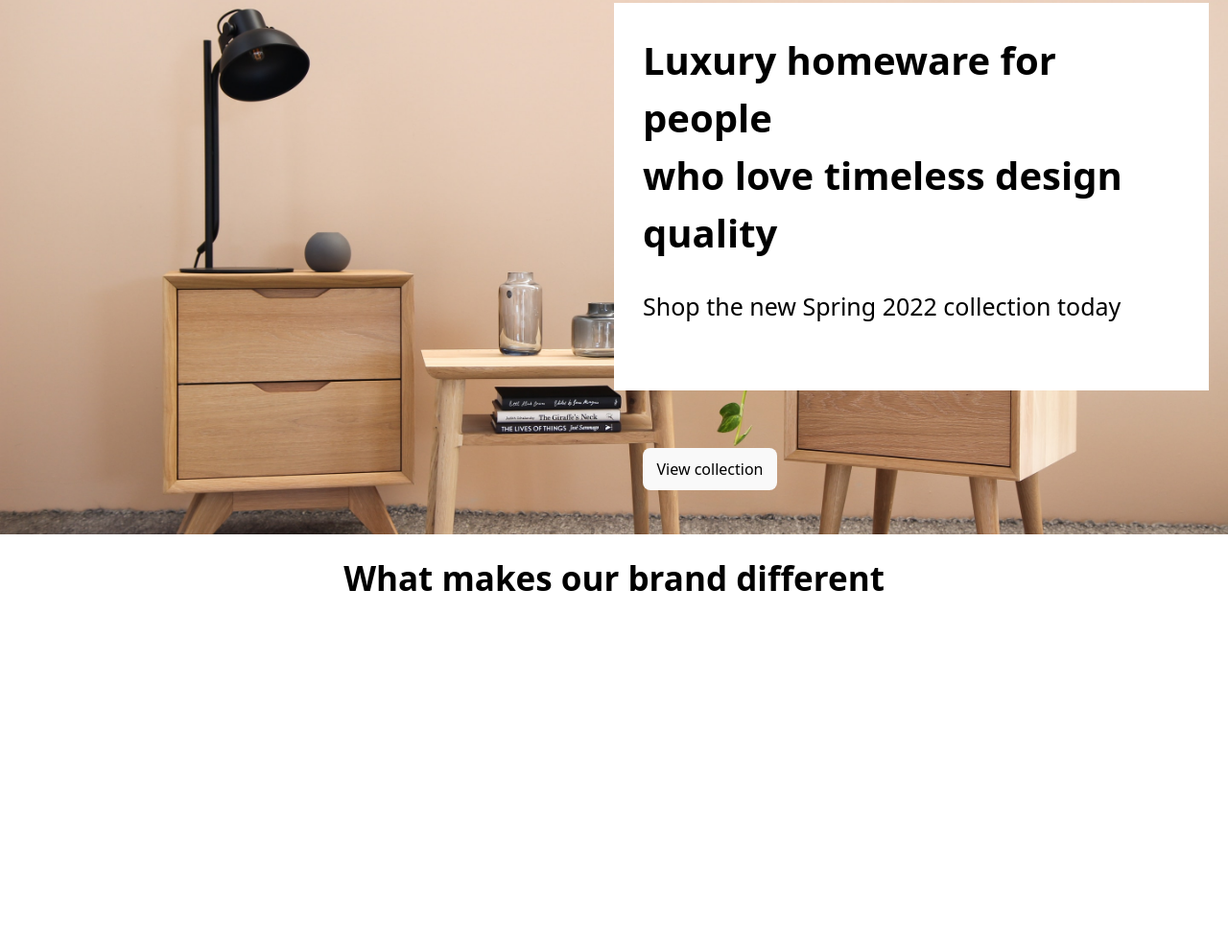
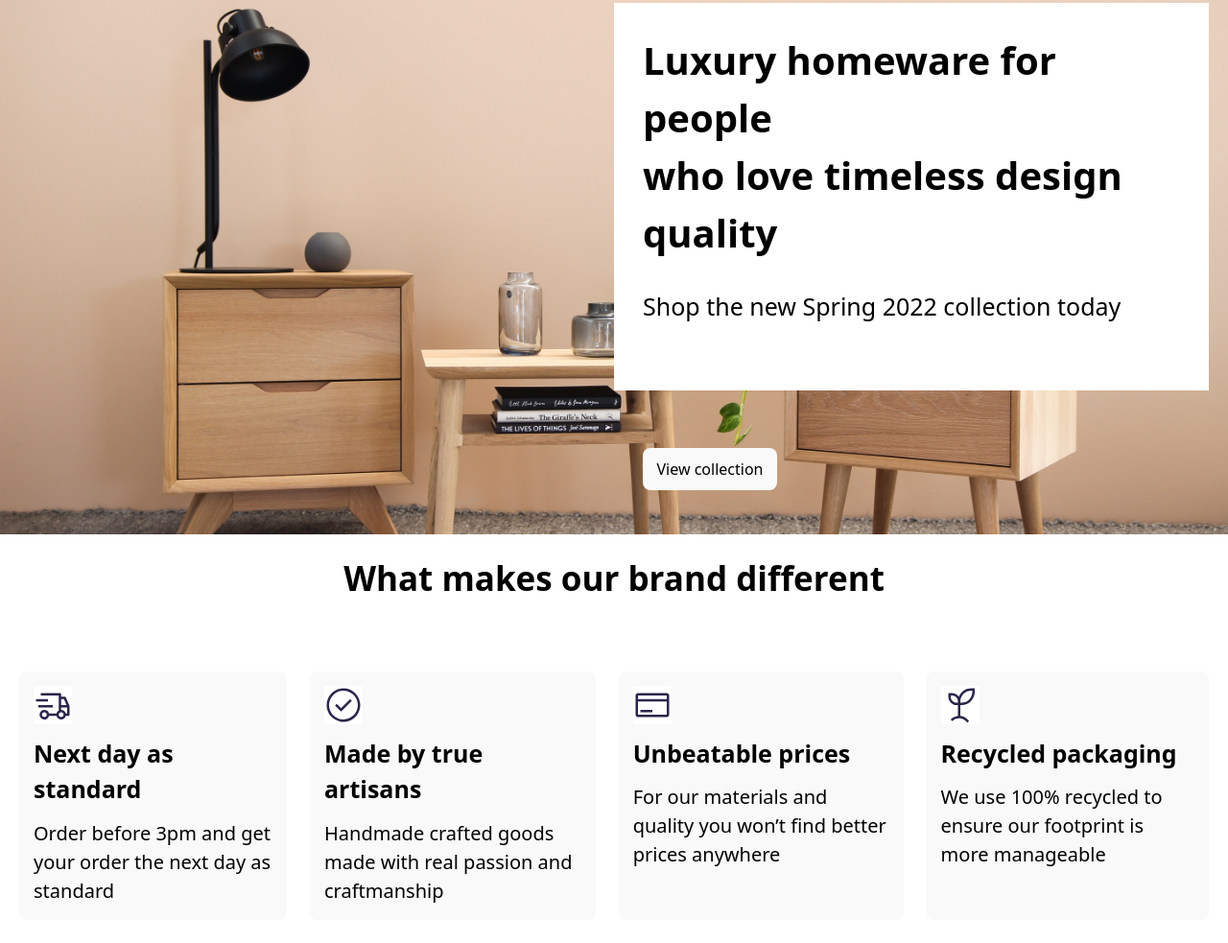
Before and after one commit to Bakhtovarkhuja/colabb, a website: page src/index.html in a window 1280 px wide. Shown: the part 271-1254 px from the top of the page at 96% size. Before the commit the page ends 901 px from the top, so only its background shows below. Drawn offline with nearby package versions, Linux system fonts and the light colour scheme; files that its build step writes are made by us from their sources.

Commit message:
add a new section

```diff
--- a/src/index.html
+++ b/src/index.html
@@ -46,6 +46,28 @@
         <b >What makes our brand <br class="lg:hidden">
             different</b>
     </section>
+    <section class="px-[20px] flex flex-col gap-6 py-[20px] lg:flex-row lg:my-[50px]">
+        <div class="p-[15px] flex flex-col gap-3 bg-[#F9F9F9] rounded-lg">
+            <img class="w-[40px]" src="/Delivery (1).svg" alt="">
+            <b class="text-[22px] lg:text-[25px]">Next day as standard</b>
+            <p class="text-[20px]">Order before 3pm and get your order the next day as standard</p>
+        </div>
+        <div class="p-[15px] flex flex-col gap-3 bg-[#F9F9F9] rounded-lg">
+            <img class="w-[40px]" src="/Checkmark--outline (1).svg" alt="">
+            <b class="text-[22px] lg:text-[25px]">Made by true artisans</b>
+            <p class="text-[20px]">Handmade crafted goods made with real passion and craftmanship</p>
+        </div>
+        <div class="p-[15px] flex flex-col gap-3 bg-[#F9F9F9] rounded-lg">
+            <img class="w-[40px]" src="/Purchase (1).svg" alt="">
+            <b class="text-[22px] lg:text-[25px]">Unbeatable prices</b>
+            <p class="text-[20px]">For our materials and quality you won’t find better prices anywhere</p>
+        </div>
+        <div class="p-[15px] flex flex-col gap-3 bg-[#F9F9F9] rounded-lg">
+            <img class="w-[40px]" src="/Sprout (1).svg" alt="">
+            <b class="text-[22px] lg:text-[25px]">Recycled packaging</b>
+            <p class="text-[20px]">We use 100% recycled to ensure our footprint is more manageable</p>
+        </div>
+    </section>
 </body>
 
 </html>
```
